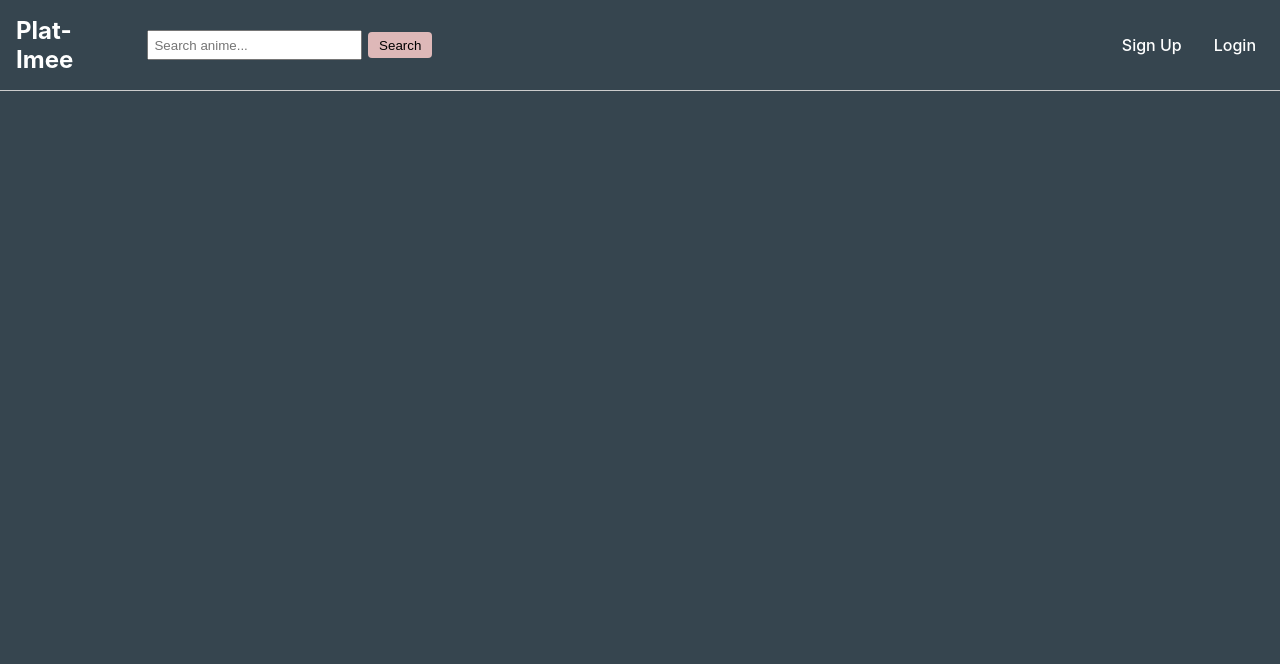
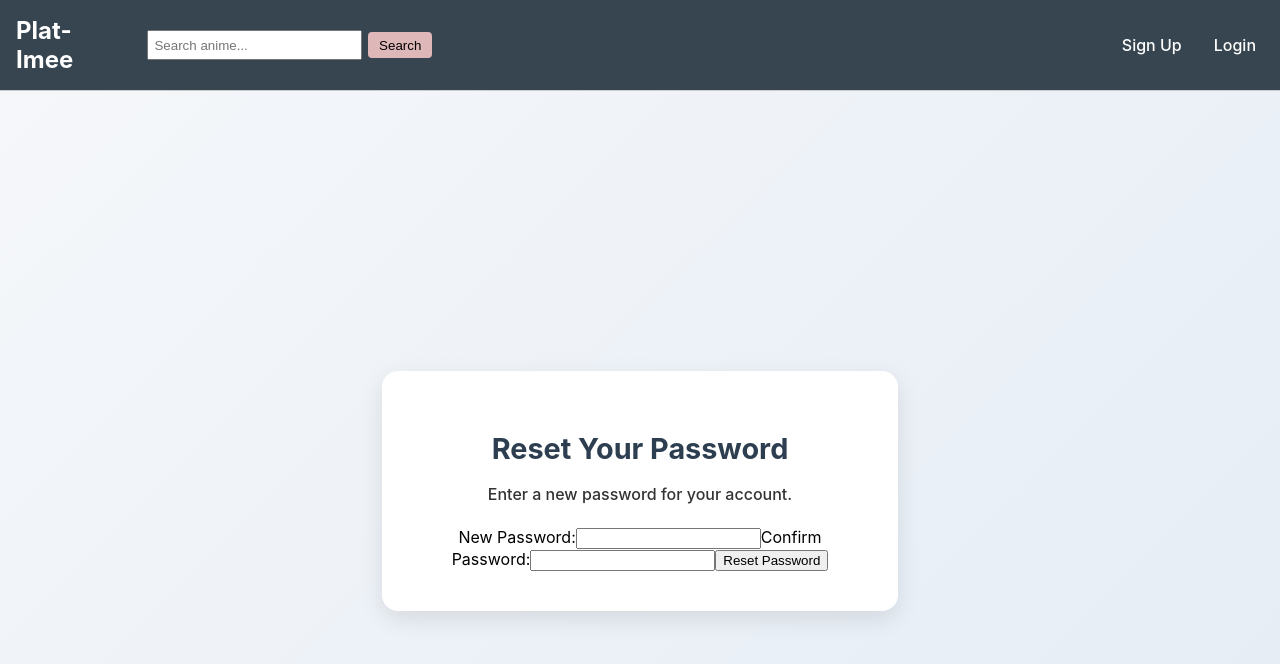
Before and after one commit to jaebel/Plat-Imee-Frontend, a React (Create React App) app: page /reset-password in a window 1280 px wide. Shown: the top 664 px of the page. Built offline with nearby package versions, Linux system fonts and the light colour scheme.

Commit message:
Add password recovery feature

```diff
--- a/src/App.js
+++ b/src/App.js
@@ -21,6 +21,8 @@ import UpcomingAnime from './pages/UpcomingAnime';
 import SeasonalAnime from './pages/SeasonalAnime';
 import { AnimeListProvider } from './context/AnimeListContext';
 import EmailVerificationNotice from './pages/EmailVerificationNotice';
+import ForgotPassword from './pages/ForgotPassword';
+import ResetPassword from './pages/ResetPassword';
 
 function App() {
   return (
@@ -42,6 +44,9 @@ function App() {
             <Route path="/all-anime" element={<AllAnime />} />
             <Route path="/seasonal" element={<SeasonalAnime />} />
             <Route path="/verify-email" element={<EmailVerificationNotice />} />
+            <Route path="/forgot-password" element={<ForgotPassword />} />
+            <Route path="/reset-password" element={<ResetPassword />} />
+
 
             {/* Protected routes */}
             <Route
--- /dev/null
+++ b/src/pages/ForgotPassword.js
@@ -0,0 +1,64 @@
+import React, { useState } from 'react';
+import { Link } from 'react-router-dom';
+import axiosInstance from '../api/axiosInstance';
+import '../styles/Auth.css';
+
+const ForgotPassword = () => {
+  const [email, setEmail] = useState('');
+  const [message, setMessage] = useState('');
+  const [error, setError] = useState('');
+  const [loading, setLoading] = useState(false);
+
+  const handleSubmit = async (e) => {
+    e.preventDefault();
+    setError('');
+    setMessage('');
+    setLoading(true);
+
+    try {
+      const response = await axiosInstance.post('/password/forgot', null, {
+        params: { email },
+      });
+      setMessage(response.data.message || 'Password reset email sent successfully.');
+    } catch (err) {
+      console.error(err);
+      setError(err.response?.data || 'Failed to send password reset email.');
+    } finally {
+      setLoading(false);
+    }
+  };
+
+  return (
+    <div className="auth-page">
+      <div className="auth-container">
+        <h1>Forgot Password</h1>
+        <p>Enter your email address below to receive a password reset link.</p>
+
+        {message && <p className="success">{message}</p>}
+        {error && <p className="error">{error}</p>}
+
+        <form onSubmit={handleSubmit}>
+          <label>
+            Email:
+            <input
+              type="email"
+              value={email}
+              onChange={(e) => setEmail(e.target.value)}
+              required
+            />
+          </label>
+
+          <button type="submit" disabled={loading}>
+            {loading ? 'Sending...' : 'Send Reset Link'}
+          </button>
+        </form>
+
+        <Link to="/login" className="auth-link">
+          Return to Login
+        </Link>
+      </div>
+    </div>
+  );
+};
+
+export default ForgotPassword;
--- a/src/pages/Login.js
+++ b/src/pages/Login.js
@@ -3,6 +3,7 @@ import { useNavigate } from 'react-router-dom';
 import axiosInstance from '../api/axiosInstance';
 import { AuthContext } from '../context/AuthContext';
 import '../styles/SignUp.css'; // Reusing the same styles
+import { Link } from 'react-router-dom';
 
 const Login = () => {
   const navigate = useNavigate();
@@ -98,6 +99,9 @@ const Login = () => {
           <button type="submit" disabled={loading}>
             {loading ? 'Logging in...' : 'Login'}
           </button>
+          <Link to="/forgot-password" className="auth-link">
+            Forgot your password?
+          </Link>
         </form>
       </div>
     </div>
--- /dev/null
+++ b/src/pages/ResetPassword.js
@@ -0,0 +1,86 @@
+import React, { useState } from 'react';
+import { useNavigate, useLocation } from 'react-router-dom';
+import axiosInstance from '../api/axiosInstance';
+import '../styles/Auth.css';
+
+const ResetPassword = () => {
+  const navigate = useNavigate();
+  const location = useLocation();
+  const token = new URLSearchParams(location.search).get('token');
+
+  const [newPassword, setNewPassword] = useState('');
+  const [confirmPassword, setConfirmPassword] = useState('');
+  const [message, setMessage] = useState('');
+  const [error, setError] = useState('');
+  const [loading, setLoading] = useState(false);
+
+  const handleSubmit = async (e) => {
+    e.preventDefault();
+    setMessage('');
+    setError('');
+
+    if (!token) {
+      setError('Invalid or missing reset token.');
+      return;
+    }
+
+    if (newPassword !== confirmPassword) {
+      setError('Passwords do not match.');
+      return;
+    }
+
+    setLoading(true);
+    try {
+      const response = await axiosInstance.post(`/password/reset`, null, {
+        params: { token, newPassword },
+      });
+      setMessage(response.data.message || 'Password reset successful!');
+      setTimeout(() => navigate('/login'), 2000);
+    } catch (err) {
+      console.error(err);
+      setError(err.response?.data || 'Failed to reset password.');
+    } finally {
+      setLoading(false);
+    }
+  };
+
+  return (
+    <div className="auth-page">
+      <div className="auth-container">
+        <h1>Reset Your Password</h1>
+        <p>Enter a new password for your account.</p>
+
+        {message && <p className="success">{message}</p>}
+        {error && <p className="error">{error}</p>}
+
+        <form onSubmit={handleSubmit}>
+          <label>
+            New Password:
+            <input
+              type="password"
+              value={newPassword}
+              onChange={(e) => setNewPassword(e.target.value)}
+              required
+            />
+          </label>
+
+          <label>
+            Confirm Password:
+            <input
+              type="password"
+              value={confirmPassword}
+              onChange={(e) => setConfirmPassword(e.target.value)}
+              required
+            />
+          </label>
+
+          <button type="submit" disabled={loading}>
+            {loading ? 'Resetting...' : 'Reset Password'}
+          </button>
+        </form>
+      </div>
+    </div>
+  );
+};
+
+export default ResetPassword;
```
